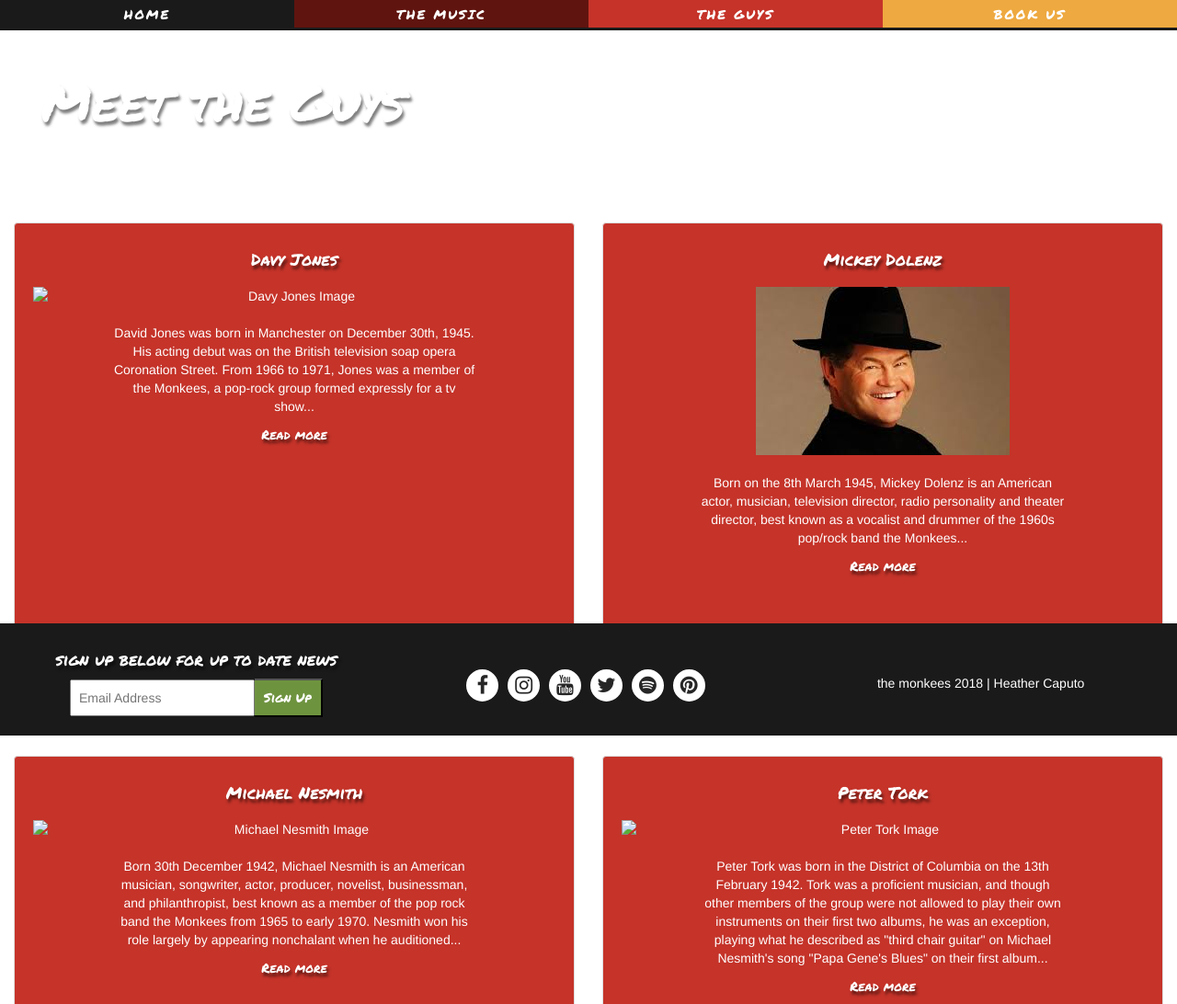
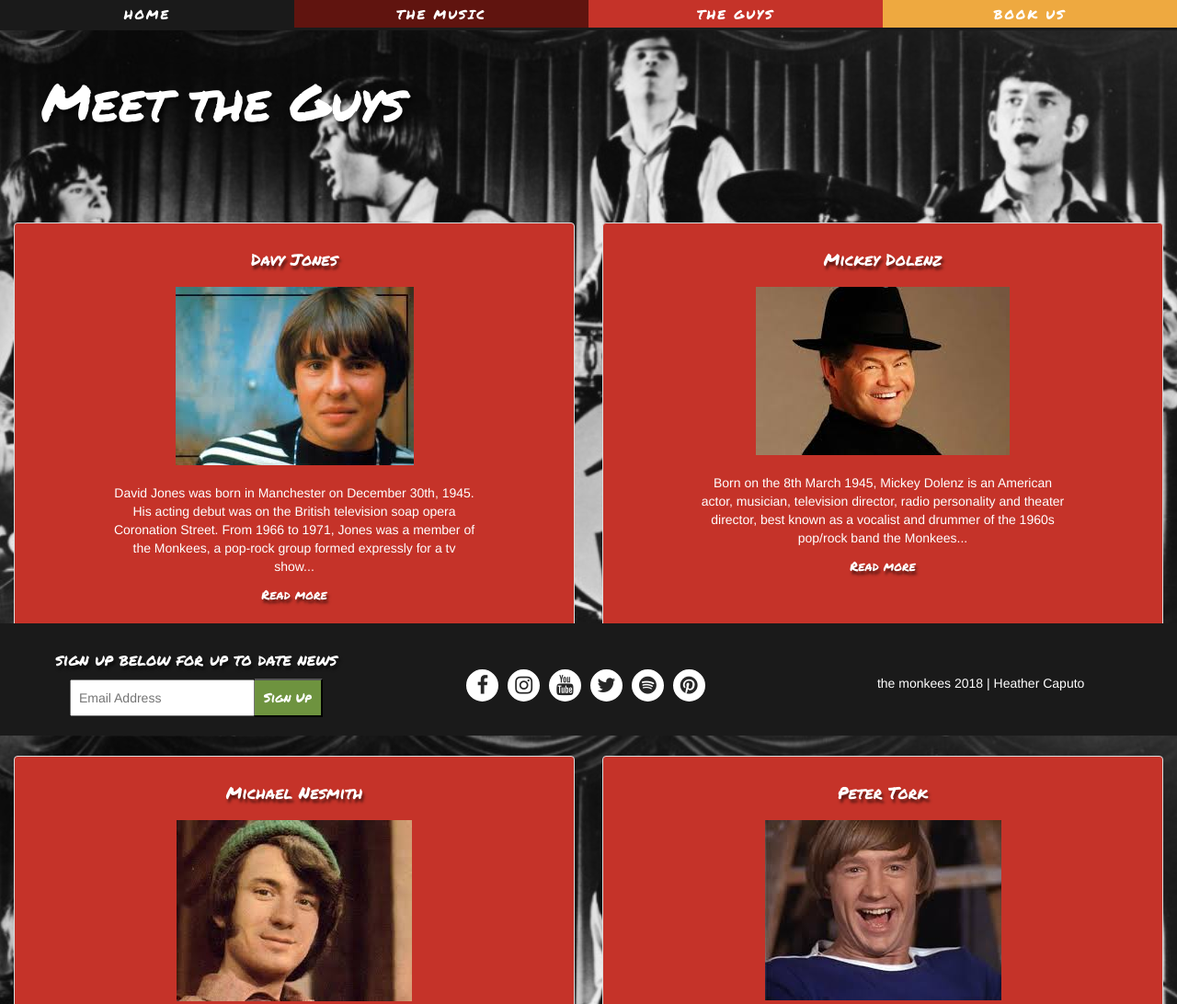
Before and after one commit to Code-Institute-Submissions/the-monkees-website-4, a plain HTML site: page theguys.html in a window 1280 px wide. Shown: the top 1092 px of the page at 92% size. Drawn offline with nearby package versions, Linux system fonts and the light colour scheme.

Commit message:
updated asset links

```diff
--- a/assets/css/style.css
+++ b/assets/css/style.css
@@ -3,7 +3,7 @@
 @import url("https://fonts.googleapis.com/css?family=Overpass|Permanent+Marker");
 
 body {
-    background-image: url("assets/images/monkees.jpg");
+    background-image: url("/../assets/images/monkees.jpg");
     background-size: cover;
     background-attachment: fixed;
     bottom: 0;
--- a/theguys.html
+++ b/theguys.html
@@ -41,7 +41,7 @@
         <div class="col-xs-12 col-md-6 text-center">
           <div class="card band_card thumbnail">
             <h4>Davy Jones</h4>
-            <img class="img-responsive band_images" src="images/dj.jpg" alt="Davy Jones Image">
+            <img class="img-responsive band_images" src="assets/images/dj.jpg" alt="Davy Jones Image">
             <div class="band_text">
                 <p><span>David Jones was born in Manchester on December 30th, 1945.
                 His acting debut was on the British television soap opera Coronation Street.
@@ -67,7 +67,7 @@
         <div class="col-xs-12 col-md-6 text-center">
           <div class="card band_card thumbnail">
             <h4>Michael Nesmith</h4>
-            <img class="img-responsive band_images" src="images/mn.jpg" alt="Michael Nesmith Image">
+            <img class="img-responsive band_images" src="assets/images/mn.jpg" alt="Michael Nesmith Image">
             <div class="band_text">
               <p><span>Born 30th December 1942, Michael Nesmith is an American musician, songwriter, actor, producer, novelist, businessman, and philanthropist, best known as a member of the pop rock band the Monkees from 1965 to early 1970.
                 Nesmith won his role largely by appearing nonchalant when he auditioned...</span></p>
@@ -78,7 +78,7 @@
         <div class="col-xs-12 col-md-6 text-center">
           <div class="card band_card thumbnail">
             <h4>Peter Tork</h4>
-            <img class="img-responsive band_images" src="images/pt.jpg" alt="Peter Tork Image">
+            <img class="img-responsive band_images" src="assets/images/pt.jpg" alt="Peter Tork Image">
             <div class="band_text">
               <p><span>Peter Tork was born in the District of Columbia on the 13th February 1942. Tork was a proficient musician, and though other members of the group were not allowed to play their own instruments on their first two albums, he was an exception, playing what he described as "third chair guitar" on Michael Nesmith's song "Papa Gene's Blues" on their first album...</span></p>
               <p><a href="https://en.wikipedia.org/wiki/Peter_Tork" target="_blank">Read more</a></p>
```
Also changed, not shown: themusic.html (+6 -6 lines).
